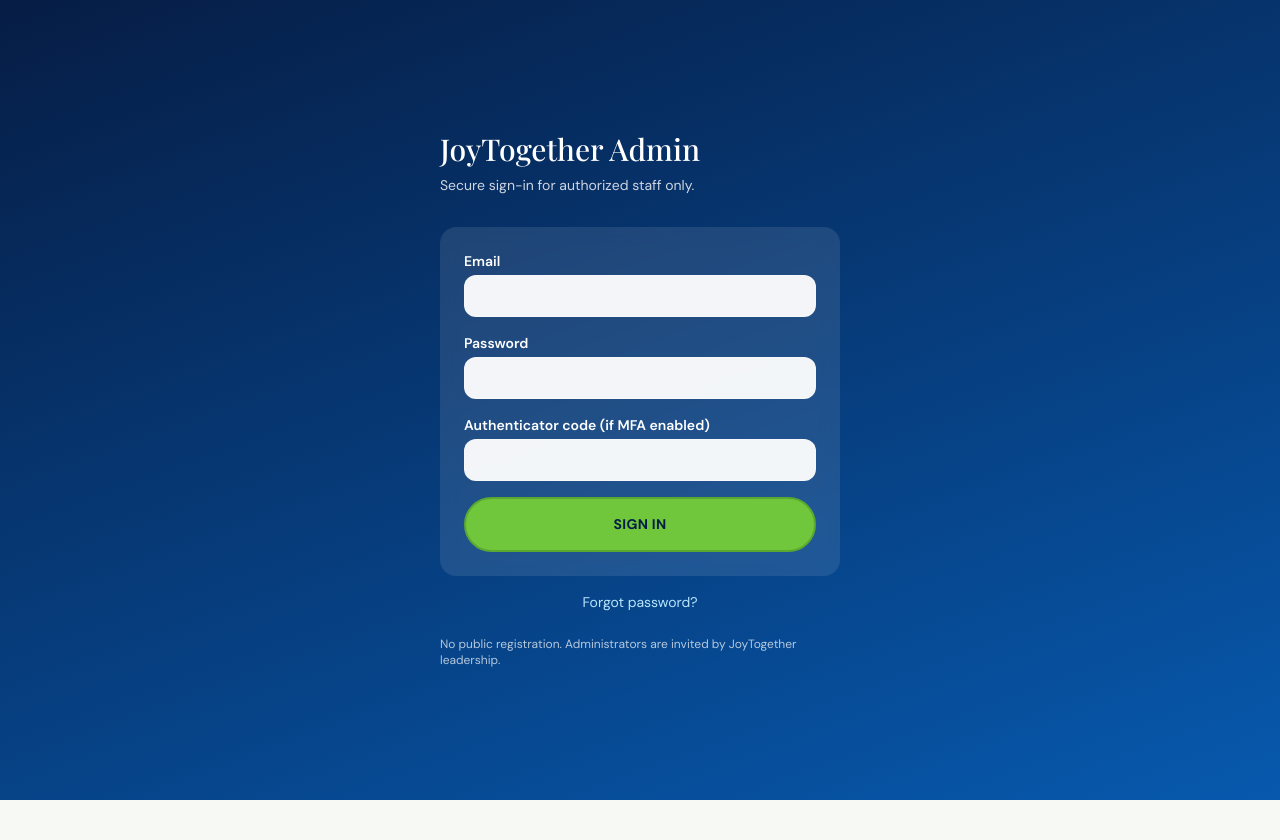
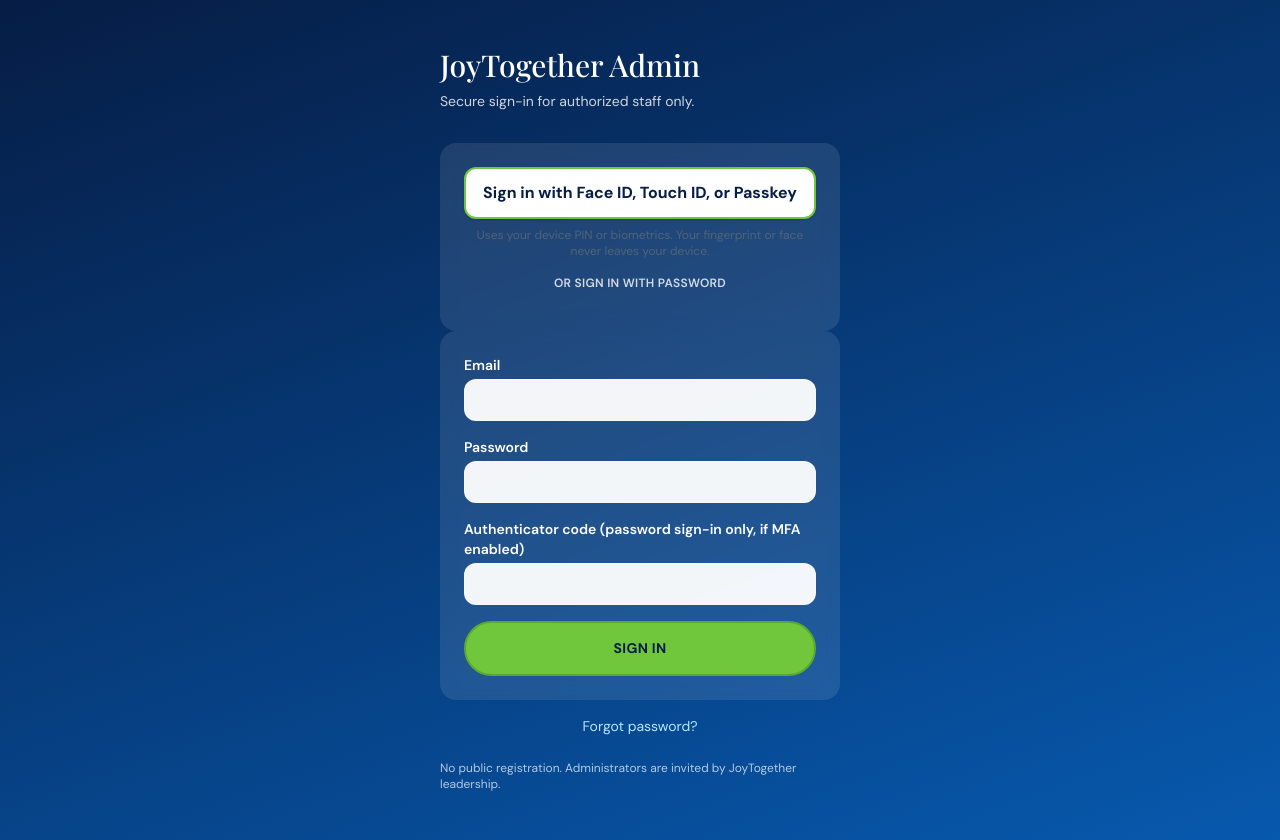
Before and after one commit to mrmfedd/joytogether-homecare, a Next.js app: page /admin/login in a window 1280 px wide. Before the commit the page ends 800 px from the top, so only its background shows below. Built offline with nearby package versions, Linux system fonts and the light colour scheme.

Commit message:
Wire passkeys into portal login and account security: src/app/admin/(public)/login/AdminLoginForm.tsx

```diff
--- a/src/app/admin/(public)/login/AdminLoginForm.tsx
+++ b/src/app/admin/(public)/login/AdminLoginForm.tsx
@@ -4,6 +4,7 @@ import { useState } from "react";
 import { signIn, getSession } from "next-auth/react";
 import { useSearchParams } from "next/navigation";
 import { safePortalCallbackUrl } from "@/lib/auth/portal-callback";
+import { PasskeySignInButton } from "@/components/auth/PasskeySignInButton";
 
 export default function AdminLoginForm() {
   const params = useSearchParams();
@@ -53,7 +54,11 @@ export default function AdminLoginForm() {
     <div className="mx-auto flex min-h-screen max-w-md flex-col justify-center px-6 py-12">
       <h1 className="font-display text-3xl">JoyTogether Admin</h1>
       <p className="mt-2 text-sm text-white/80">Secure sign-in for authorized staff only.</p>
-      <form onSubmit={onSubmit} className="mt-8 space-y-4 rounded-2xl bg-white/10 p-6 backdrop-blur">
+      <div className="mt-8 rounded-2xl bg-white/10 p-6 backdrop-blur">
+        <PasskeySignInButton portal="admin" email={email} callbackUrl={callbackUrl} />
+        <p className="my-4 text-center text-xs font-semibold uppercase tracking-wide text-white/80">Or sign in with password</p>
+      </div>
+      <form onSubmit={onSubmit} className="space-y-4 rounded-2xl bg-white/10 p-6 backdrop-blur">
         <label className="block text-sm font-semibold">
           Email
           <input
@@ -77,7 +82,7 @@ export default function AdminLoginForm() {
           />
         </label>
         <label className="block text-sm font-semibold">
-          Authenticator code (if MFA enabled)
+          Authenticator code (password sign-in only, if MFA enabled)
           <input
             type="text"
             inputMode="numeric"
```
